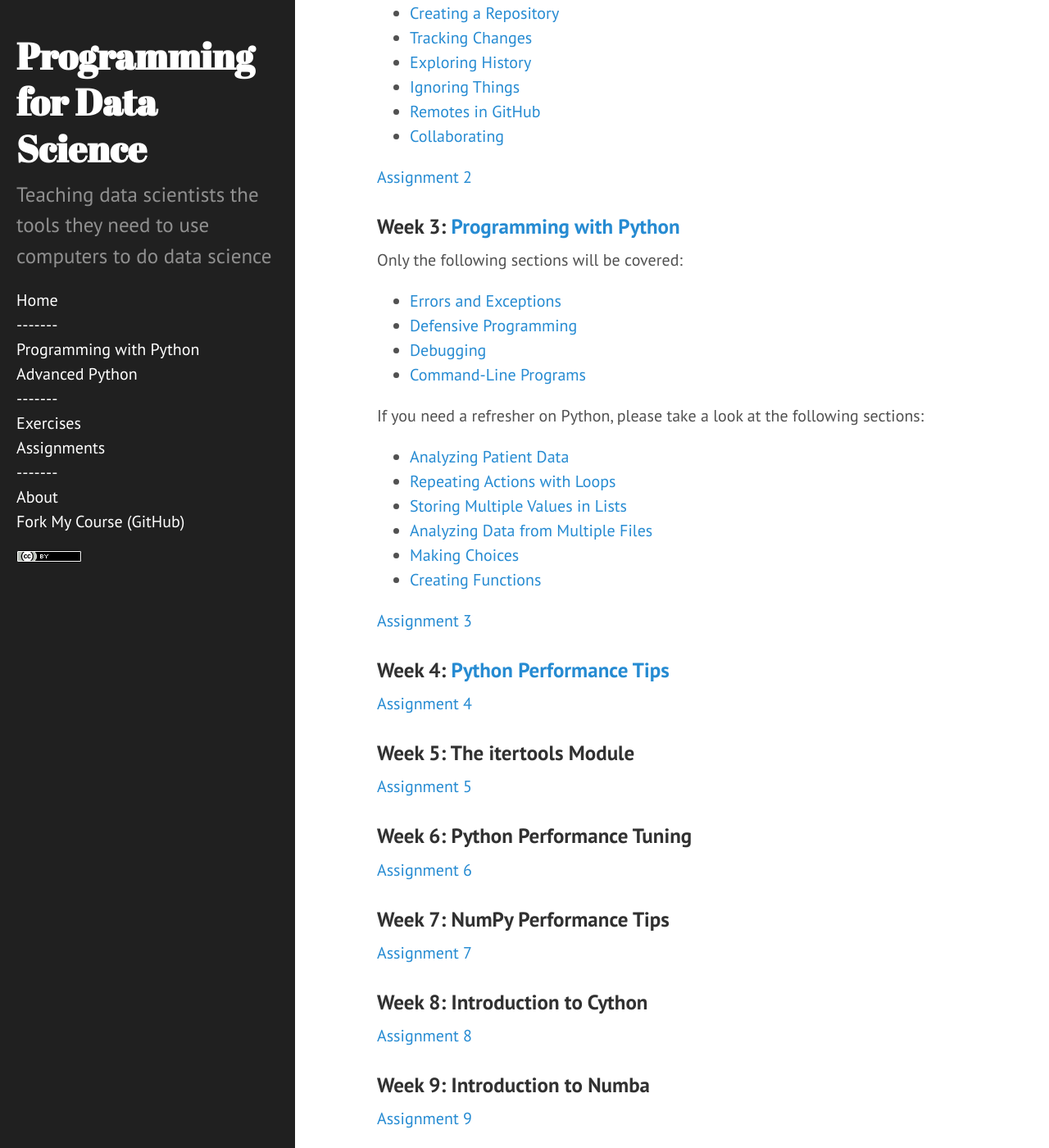
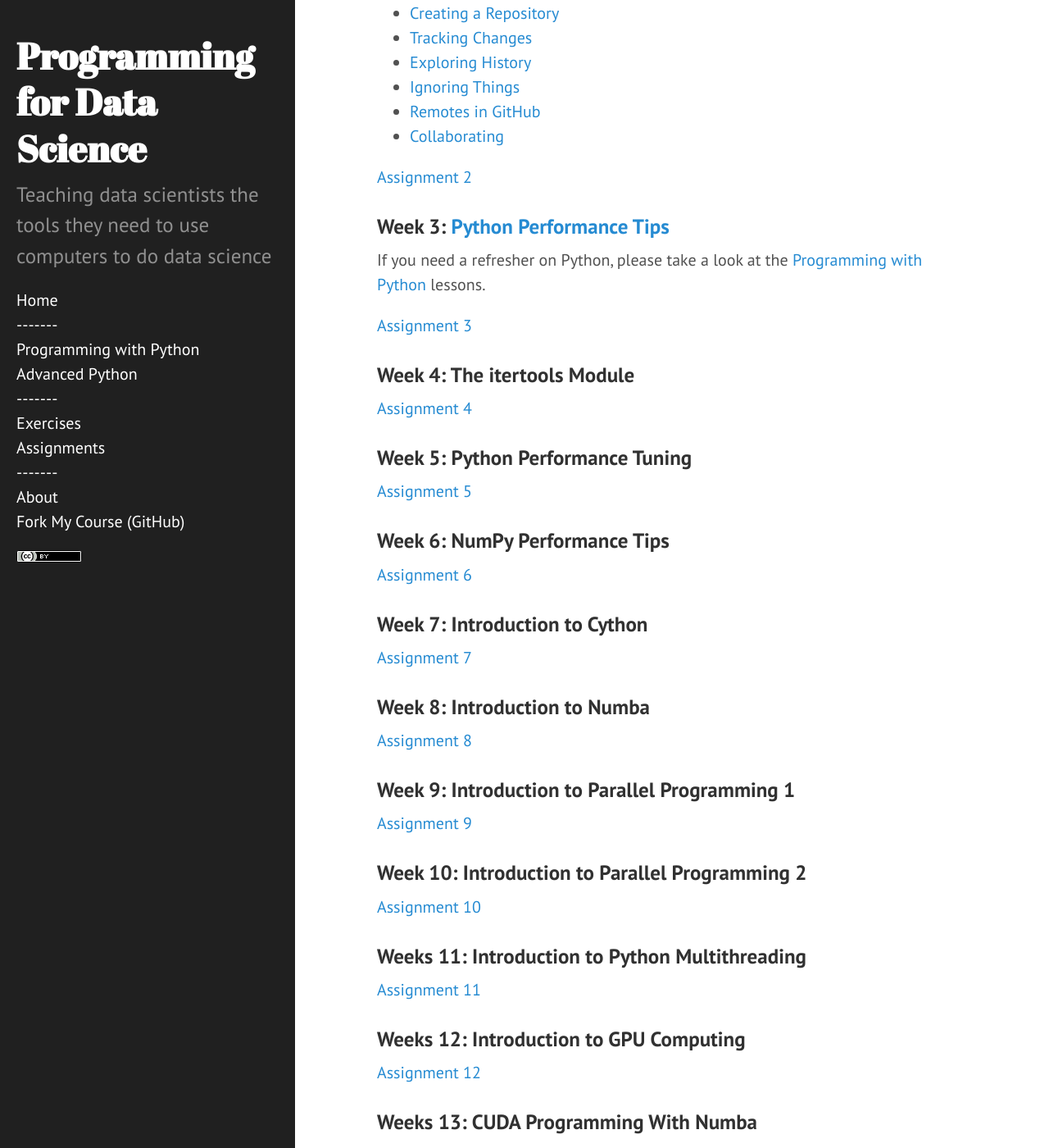
Before and after one commit to nyu-cds/courses, a Jekyll site: the page built from syllabus/advanced-schedule.md, in a window 1280 px wide and 1400 px high, scrolled down 462 px. Shown: the whole window at 82% size. Built offline with Jekyll 4.4.1, drawn with Linux system fonts in a browser that asks for light colours; some of the changed text lies outside the part shown.

Commit message:
Updated
Signed-off-by: Watson, Gregory <g.watson@computer.org>

```diff
--- a/syllabus/advanced-schedule.md
+++ b/syllabus/advanced-schedule.md
@@ -23,55 +23,42 @@ Only the following sections will be covered:
 
 [Assignment 2]({{ site.github.url }}/assignments/advanced-2/)
 
-### Week 3: [Programming with Python](https://swcarpentry.github.io/python-novice-inflammation)
+### Week 3: [Python Performance Tips](https://nyu-cds.github.io/python-performance-tips)
 
-Only the following sections will be covered:
-
-* [Errors and Exceptions](https://swcarpentry.github.io/python-novice-inflammation/07-errors/)
-* [Defensive Programming](https://swcarpentry.github.io/python-novice-inflammation/08-defensive/)
-* [Debugging](https://swcarpentry.github.io/python-novice-inflammation/09-debugging/)
-* [Command-Line Programs](https://swcarpentry.github.io/python-novice-inflammation/10-cmdline/)
-
-If you need a refresher on Python, please take a look at the following sections:
-
-* [Analyzing Patient Data](https://swcarpentry.github.io/python-novice-inflammation/01-numpy/)
-* [Repeating Actions with Loops](https://swcarpentry.github.io/python-novice-inflammation/02-loop/)
-* [Storing Multiple Values in Lists](https://swcarpentry.github.io/python-novice-inflammation/03-lists/)
-* [Analyzing Data from Multiple Files](https://swcarpentry.github.io/python-novice-inflammation/04-files/)
-* [Making Choices](https://swcarpentry.github.io/python-novice-inflammation/05-cond/)
-* [Creating Functions](https://swcarpentry.github.io/python-novice-inflammation/06-func/)
+If you need a refresher on Python, please take a look at the
+[Programming with Python](https://swcarpentry.github.io/python-novice-inflammation) lessons.
 
 [Assignment 3]({{ site.github.url }}/assignments/advanced-3/)
 
-### Week 4: [Python Performance Tips](https://nyu-cds.github.io/python-performance-tips)
+### Week 4: The itertools Module
 
 [Assignment 4]({{ site.github.url }}/assignments/advanced-4/)
 
-### Week 5: The itertools Module
+### Week 5: Python Performance Tuning
 
 [Assignment 5]({{ site.github.url }}/assignments/advanced-5/)
 
-### Week 6: Python Performance Tuning
+### Week 6: NumPy Performance Tips
 
 [Assignment 6]({{ site.github.url }}/assignments/advanced-6/)
 
-### Week 7: NumPy Performance Tips
+### Week 7: Introduction to Cython
 
 [Assignment 7]({{ site.github.url }}/assignments/advanced-7/)
 
-### Week 8: Introduction to Cython
+### Week 8: Introduction to Numba
 
 [Assignment 8]({{ site.github.url }}/assignments/advanced-8/)
 
-### Week 9: Introduction to Numba
+### Week 9: Introduction to Parallel Programming 1
 
 [Assignment 9]({{ site.github.url }}/assignments/advanced-9/)
 
-### Week 10: Introduction to Parallel Programming 1
+### Week 10: Introduction to Parallel Programming 2
 
 [Assignment 10]({{ site.github.url }}/assignments/advanced-10/)
 
-### Week 11: Introduction to Parallel Programming 2
+### Weeks 11: Introduction to Python Multithreading
 
 [Assignment 11]({{ site.github.url }}/assignments/advanced-11/)
 
```
Also changed, not shown: assignments/advanced-3.md (+1 -1 lines).
